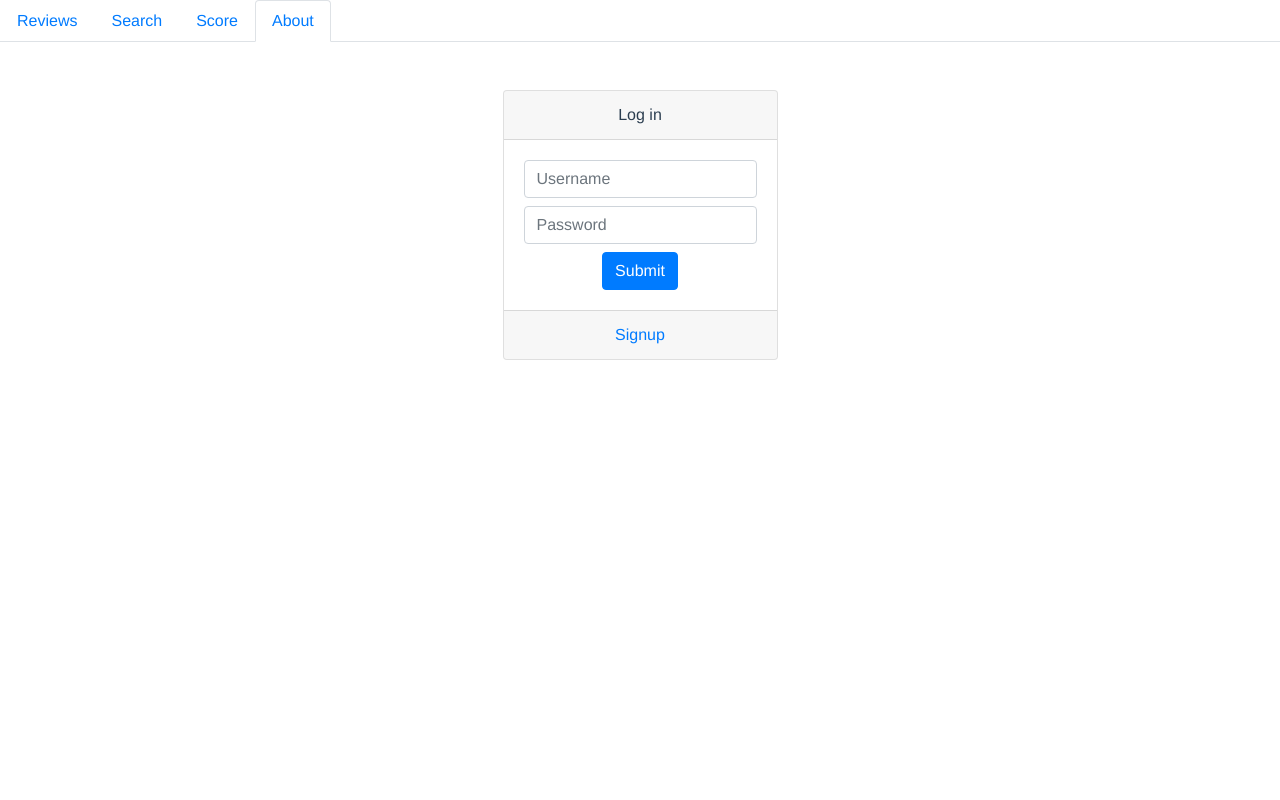
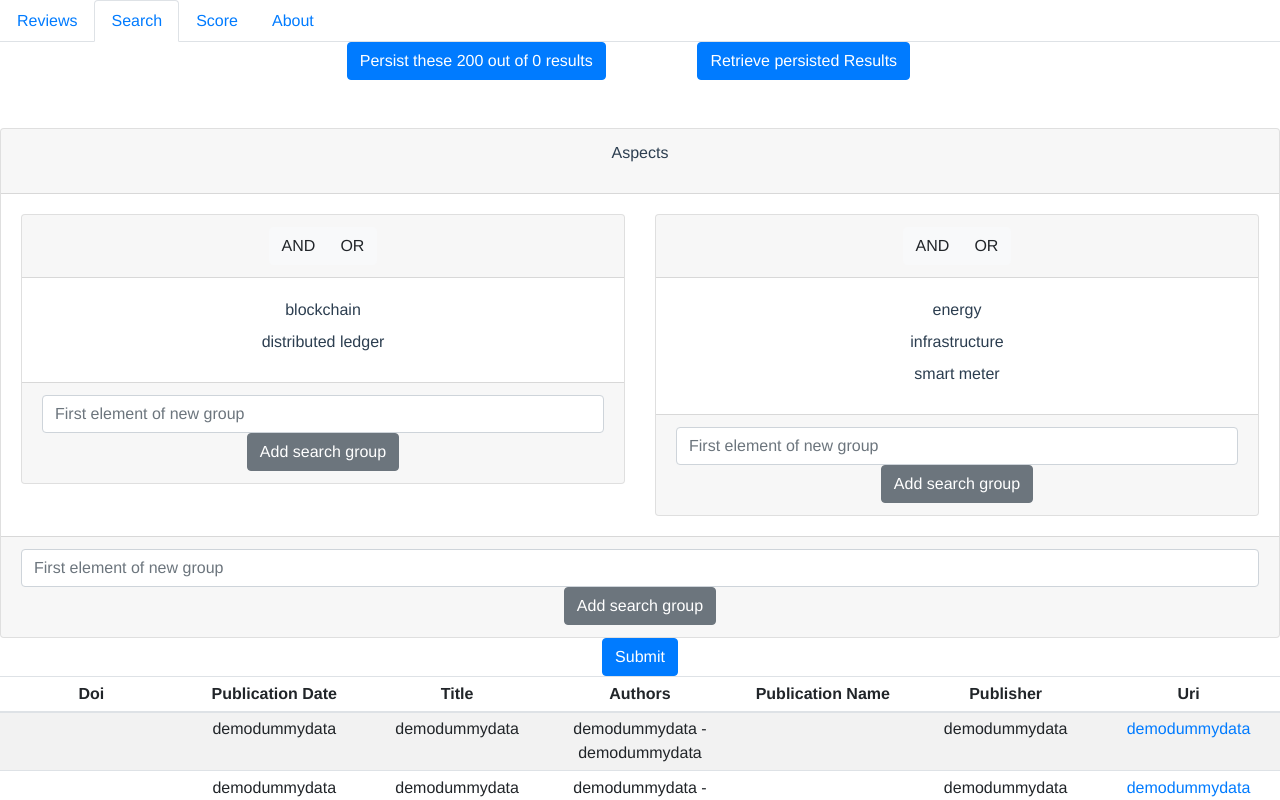
Before and after one commit to DaWeSearch/frontend, a Vue app: page /#/search in a window 1280 px wide. Before the commit this address led to /#/login. Shown: the top 800 px of the page. Built offline with nearby package versions, Linux system fonts and the light colour scheme.

Commit message:
searchaspects and exludegroup

```diff
--- a/src/stores/SessionStore.js
+++ b/src/stores/SessionStore.js
@@ -1,27 +1,13 @@
 const SessionStore = {
   data: {
-        username: null,
-        authKey: null,
+    username: "testu",
+    authenticationToken: "eyJ0eXAiOiJKV1QiLCJhbGciOiJIUzI1NiJ9.eyJ1c2VybmFtZSI6InRlc3R1IiwiZXhwIjoxNTk0MDkyMDgyfQ.DIhEzSXzqEfbJ-EKDrysuCRh_XMRIFuvTZ12zbOcx1g",
     reviewId: null
   },
   methods: {
     setAuth(token){
-            SessionStore.authKey = token
+      SessionStore.authenticationToken = token
     }
-
-/*
-        myLoginRoutine = user => new Promise ((resolve, reject) => {
-            axios({url: 'auth', data: user, method: 'POST' })
-              .then(resp => {
-                const token = resp.data.token
-                localStorage.setItem('user-token', token) // store the token in localstorage
-                resolve(resp)
-              })
-            .catch(err => {
-              localStorage.removeItem('user-token') // if the request fails, remove any possible user token if possible
-              reject(err)
-            })
-        })*/
   }
 }
 
--- a/src/views/Login.vue
+++ b/src/views/Login.vue
@@ -52,14 +52,16 @@ export default {
                             SessionStore.data.username=this.username;
                             console.log(SessionStore.data.authKey);
                             this.$router.push("/")
-                            })
-            .catch(error => {console.log(error);this.loginError=true});
-        },
-
-        printAuthKey(){
-            console.log(SessionStore.data.authKey)
+                            }
+            )
+            .catch(error => {console.log(error);
+                            this.loginError=true;
+                            SessionStore.data.authenticationToken=null;
+                            SessionStore.data.username=null;
+                            }
+                    );
         }
-    },
+    }
 }
 </script>
 
--- a/src/views/Reviews.vue
+++ b/src/views/Reviews.vue
@@ -73,12 +73,13 @@ export default {
     },
 
     beforeMount() {
-        if(SessionStore.data.authKey==null){
+        if(SessionStore.data.authenticationToken==null){
+            console.log("review to login")
             this.$router.push("/login")
         }
         else{
             //this.getReviews();                              //AUTO GET REVIEWS REQUESTS INACTIVE FOR DEVELOPEMENT
-            console.log("else")
+            console.log("load reviews")
         }
     },
 
--- a/src/views/Search.vue
+++ b/src/views/Search.vue
@@ -14,7 +14,7 @@
             <b-col ></b-col>
         </b-row>
 
-        <div class="mt-5 d-flex">
+        <div class="mt-5">
             <b-form @submit="onSubmit">
 
 
@@ -24,16 +24,30 @@
             footer-tag="footer"
             >
                 <template v-slot:header>
-                    <b-button-group>
-                        <b-button :variant="upVariant(query.search.match)" @click="upClicked(query.search)">AND</b-button>  <!-- wenn ausgewählt switch zu variant="outline-success"-->
-                        <b-button :variant="downVariant(query.search.match)" @click="downClicked(query.search)">OR</b-button>  <!-- wenn ausgewählt switch zu variant="outline-danger"-->
-                        </b-button-group>
+                    <p>Aspects</p>
                 </template>
 
                     <b-row>
-                    <!-- implement with v-for later          PUT v-for in the column tag-->
+                    <!--                                                              EXCLUDE
 
                     <b-col>
+                        <b-card
+                        class="mx-auto"
+                        header="exclude"
+                        header-tag="header"
+                        footer-tag="footer"
+                        >
+
+
+                                <p v-for="synonym in aspect.search_terms" :key="synonym" class="mb-2">{{synonym}}</p>
+
+                            <template v-slot:footer>
+                                <b-form-input v-model="newField" placeholder="First element of new group"></b-form-input> <b-button>Add search group</b-button>
+                            </template>
+                        </b-card>
+                    </b-col>-->
+
+                    <b-col v-for="aspect in searchObject.aspects.search_groups" :key="aspect.search_terms" cols="6">
                     <b-card
                     class="mx-auto"
                     header-tag="header"
@@ -41,13 +55,13 @@
                     >
                         <template v-slot:header>
                             <b-button-group>
-                                <b-button :variant="upVariant(query.search.match)" @click="upClicked(query.search)">AND</b-button>  <!-- wenn ausgewählt switch zu variant="outline-success"-->
-                                <b-button :variant="downVariant(query.search.match)" @click="downClicked(query.search)">OR</b-button>  <!-- wenn ausgewählt switch zu variant="outline-danger"-->
-                                </b-button-group>
+                                <b-button :variant="upVariant(searchObject.aspects.match)" @click="upClicked(searchObject.aspects)">AND</b-button>  <!-- wenn ausgewählt switch zu variant="outline-success"-->
+                                <b-button :variant="downVariant(searchObject.aspects.match)" @click="downClicked(searchObject.aspects)">OR</b-button>  <!-- wenn ausgewählt switch zu variant="outline-danger"-->
+                            </b-button-group>
                         </template>
 
 
-                            <b-form-input class="mb-2" required v-model="field" placeholder="field"></b-form-input>
+                            <p v-for="synonym in aspect.search_terms" :key="synonym" class="mb-2">{{synonym}}</p>
 
                         <template v-slot:footer>
                             <b-form-input v-model="newField" placeholder="First element of new group"></b-form-input> <b-button>Add search group</b-button>
@@ -55,27 +69,6 @@
                     </b-card>
                     </b-col>
 
-                    <b-col>
-                    <b-card
-                    class="mx-auto"
-                    header-tag="header"
-                    footer-tag="footer"
-                    >
-                        <template v-slot:header>
-                            <b-button-group>
-                                <b-button :variant="upVariant(query.search.match)" @click="upClicked(query.search)">AND</b-button>  <!-- wenn ausgewählt switch zu variant="outline-success"-->
-                                <b-button :variant="downVariant(query.search.match)" @click="downClicked(query.search)">OR</b-button>  <!-- wenn ausgewählt switch zu variant="outline-danger"-->
-                                </b-button-group>
-                        </template>
-
-
-                            <b-form-input class="mb-2" required v-model="field" placeholder="field"></b-form-input>
-
-                        <template v-slot:footer>
-                            <b-form-input v-model="newField" placeholder="First element of new group"></b-form-input> <b-button>Add search group</b-button>
-                        </template>
-                    </b-card>
-                    </b-col>
                     </b-row>
 
                 <template v-slot:footer>
@@ -132,8 +125,8 @@ export default {
         return {
             field:"",
             newField: "",
-            query: {
-                "search": {
+            searchObject: {
+                "aspects": {
                     "search_groups": [
                         {
                             "search_terms": ["blockchain", "distributed ledger"],
@@ -149,7 +142,7 @@ export default {
                 "page": 1,
                 "page_length": 100
             },
-            fields: ['doi','publicationDate', 'title','authors','publicationName','publisher','uri','score'],
+            fields: ['doi','publicationDate', 'title','authors','publicationName','publisher','uri'],
             items: [{'publicationDate':"demodummydata", 'title':"demodummydata",'authors':["demodummydata","demodummydata"],'publisher':"demodummydata",'uri':"demodummydata",'contentType':"demodummydata", 'genre':"demodummydata",'score':null,"comment":"dummycomment","abstract":"Lorem ipsum dolor sit amet, consetetur sadipscing elitr, sed diam nonumy eirmod tempor invidunt ut labore et dolore magna aliquyam erat, sed diam voluptua. At vero eos et accusam et justo duo dolores et ea rebum. Stet clita kasd gubergren,Lorem ipsum dolor sit amet, consetetur sadipscing elitr, sed diam nonumy eirmod tempor invidunt ut labore et dolore magna aliquyam erat, sed diam voluptua. At vero eos et accusam et justo duo dolores et ea rebum. Stet clita kasd gubergren, no sea takimata sanctus est Lorem ipsum dolor sit amet. Lorem ipsum dolor sit amet, consetetur sadipscing elitr, sed diam nonumy eirmod tempor invidunt ut labore et dolore magna aliquyam erat, sed diam voluptua. At vero eos et accusam et justo duo dolores et ea rebum. Stet clita kasd gubergren, no sea takimata sanctus est Lorem ipsum dolor sit amet."},
                 {'publicationDate':"demodummydata", 'title':"demodummydata",'authors':["demodummydata","demodummydata"],'publisher':"demodummydata",'uri':"demodummydata",'contentType':"demodummydata", 'genre':"demodummydata",'score':null,"comment":"dummycomment","abstract":"Lorem ipsum dolor sit amet, consetetur sadipscing elitr, sed diam nonumy eirmod tempor invidunt ut labore et dolore magna aliquyam erat, sed diam voluptua. At vero eos et accusam et justo duo dolores et ea rebum. Stet clita kasd gubergren,Lorem ipsum dolor sit amet, consetetur sadipscing elitr, sed diam nonumy eirmod tempor invidunt ut labore et dolore magna aliquyam erat, sed diam voluptua. At vero eos et accusam et justo duo dolores et ea rebum. Stet clita kasd gubergren, no sea takimata sanctus est Lorem ipsum dolor sit amet. Lorem ipsum dolor sit amet, consetetur sadipscing elitr, sed diam nonumy eirmod tempor invidunt ut labore et dolore magna aliquyam erat, sed diam voluptua. At vero eos et accusam et justo duo dolores et ea rebum. Stet clita kasd gubergren, no sea takimata sanctus est Lorem ipsum dolor sit amet."},
                 {'publicationDate':"demodummydata", 'title':"demodummydata",'authors':["demodummydata","demodummydata"],'publisher':"demodummydata",'uri':"demodummydata",'contentType':"demodummydata", 'genre':"demodummydata",'score':null,"comment":"dummycomment","abstract":"Lorem ipsum dolor sit amet, consetetur sadipscing elitr, sed diam nonumy eirmod tempor invidunt ut labore et dolore magna aliquyam erat, sed diam voluptua. At vero eos et accusam et justo duo dolores et ea rebum. Stet clita kasd gubergren,Lorem ipsum dolor sit amet, consetetur sadipscing elitr, sed diam nonumy eirmod tempor invidunt ut labore et dolore magna aliquyam erat, sed diam voluptua. At vero eos et accusam et justo duo dolores et ea rebum. Stet clita kasd gubergren, no sea takimata sanctus est Lorem ipsum dolor sit amet. Lorem ipsum dolor sit amet, consetetur sadipscing elitr, sed diam nonumy eirmod tempor invidunt ut labore et dolore magna aliquyam erat, sed diam voluptua. At vero eos et accusam et justo duo dolores et ea rebum. Stet clita kasd gubergren, no sea takimata sanctus est Lorem ipsum dolor sit amet."},
@@ -160,14 +153,14 @@ export default {
             pageLength: 100,
             scoreUp: null,
             perso: null,
-            //totalNum: 0 num of persisted entries on db
+            totalNum: 0// num of persisted entries on db
             //user_id,reviewinternal_user_id,review_id
         };
     },
 
 
     beforeMount() {
-        if(SessionStore.data.authKey==null){
+        if(SessionStore.data.authenticationToken==null){
             this.$router.push("/login")
         }
     },
@@ -183,9 +176,7 @@ export default {
 
         getPersisted(){
             this.$http.get('/results?review_id=5ecd4bc497446f15f0a85f0d')
-            //.then(response => { return console.log(response),response.json(); })
             .then(data => {
-                //console.log(data)
                 this.perso = data
                 this.items = data.data.results
             }).catch(error => console.log(error))
@@ -193,7 +184,6 @@ export default {
 
         onRowClicked(row) {
             row._showDetails=!row._showDetails;
-            //console.log(row._showDetails)
         },
 
         upClicked(item){
```
Also changed, not shown: src/views/Score.vue (+4 -10 lines). Lines whose indentation alone changed are shown as unchanged.
